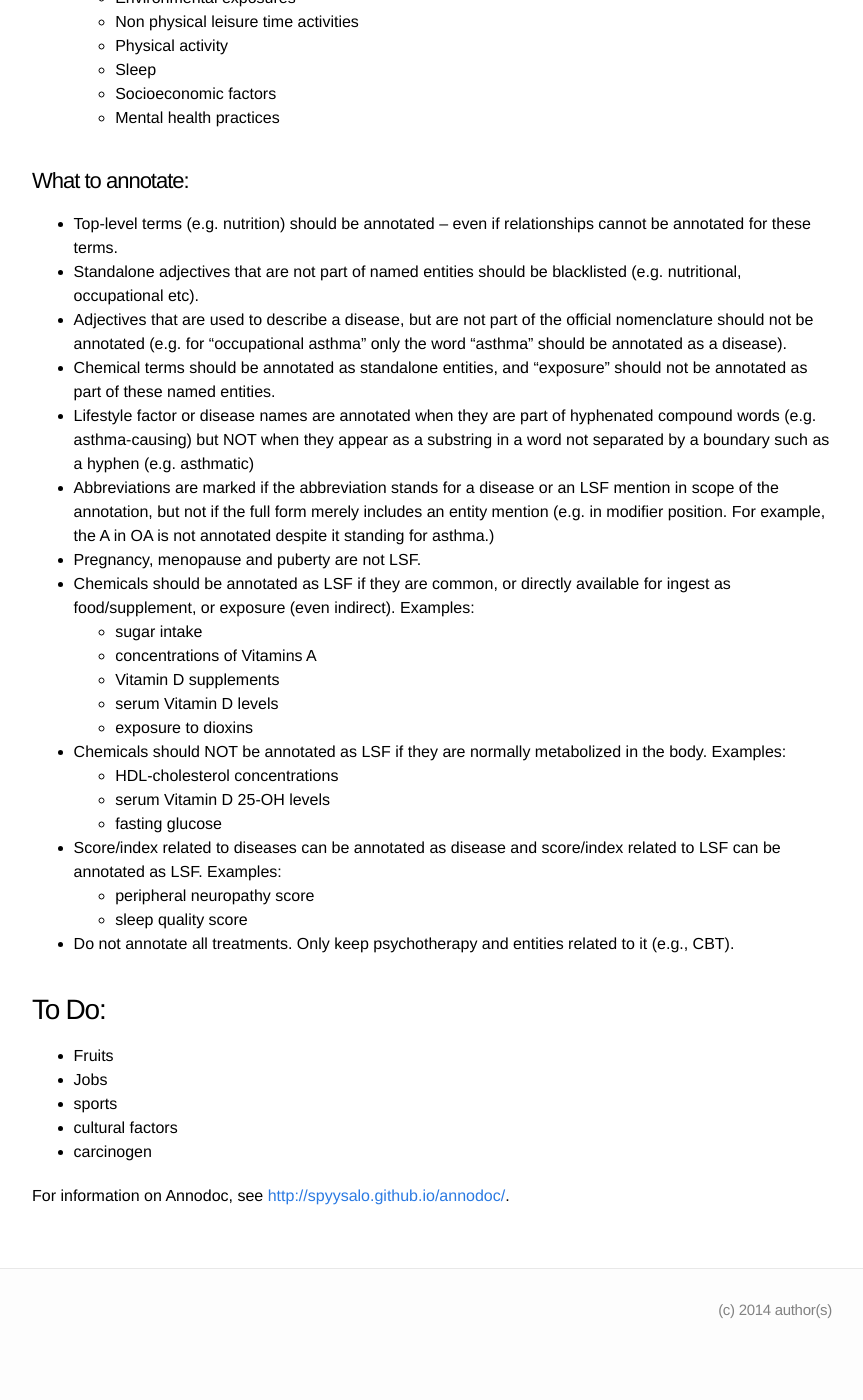
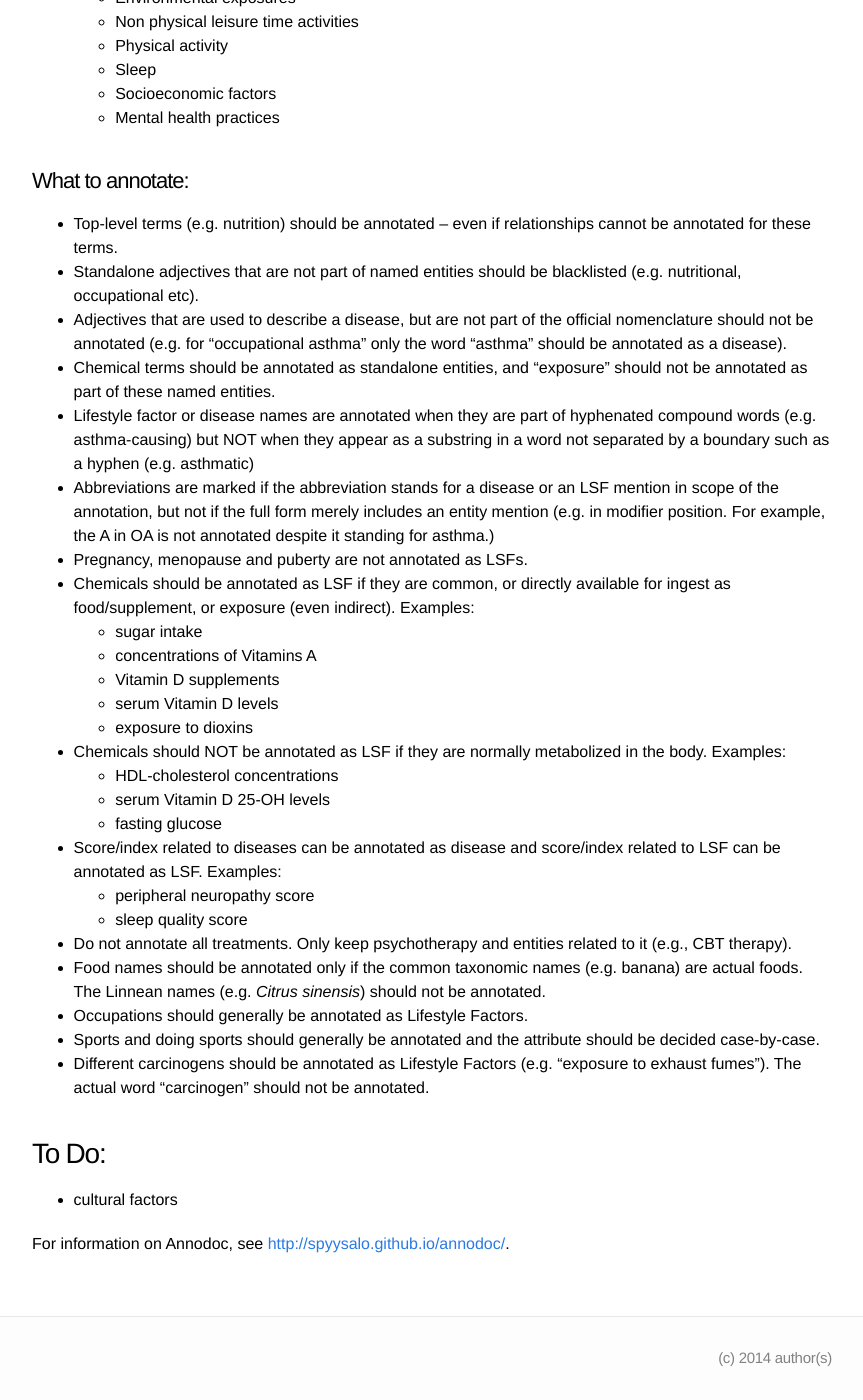
Before and after one commit to EvaMakri/lifestylefactors-annotation-docs, a Jekyll site: the page built from entities.md, in a window 1280 px wide and 1400 px high, scrolled down 520 px. Shown: the whole window, without its empty margins (208-1071 px from the left). Built offline with Jekyll 4.4.1, drawn with Linux system fonts in a browser that asks for light colours; before the commit the page ends 1872 px from its top, so only the background shows below that.

Commit message:
Update entities.md

```diff
--- a/entities.md
+++ b/entities.md
@@ -44,7 +44,7 @@ The scope of this annotation is to detect lifestyle factors which affect the ris
 * Abbreviations are marked if the abbreviation stands for a disease or an LSF mention in scope of the annotation, but not if the full form merely includes an entity mention (e.g. in modifier position. For example, the A in OA is not annotated despite it standing for asthma.)
 
 
-* Pregnancy, menopause and puberty are not LSF.
+* Pregnancy, menopause and puberty are not annotated as LSFs.
 
 
 * Chemicals should be annotated as LSF if they are common, or directly available for ingest as food/supplement, or exposure (even indirect). Examples:
@@ -63,15 +63,20 @@ The scope of this annotation is to detect lifestyle factors which affect the ris
   * peripheral neuropathy score
   * sleep quality score
 
-* Do not annotate all treatments. Only keep psychotherapy and entities related to it (e.g., CBT).
+* Do not annotate all treatments. Only keep psychotherapy and entities related to it (e.g., CBT therapy).
+
+* Food names should be annotated only if the common taxonomic names (e.g. banana) are actual foods. The Linnean names (e.g. _Citrus sinensis_) should not be annotated.
+
+* Occupations should generally be annotated as Lifestyle Factors.
+
+* Sports and doing sports should generally be annotated and the attribute should be decided case-by-case.
+
+* Different carcinogens should be annotated as Lifestyle Factors (e.g. "exposure to exhaust fumes"). The actual word "carcinogen" should not be annotated.
 
 
 ## To Do:
-* Fruits
-* Jobs
-* sports
 * cultural factors
-* carcinogen
+
 
 
 For information on Annodoc, see <http://spyysalo.github.io/annodoc/>.
```
